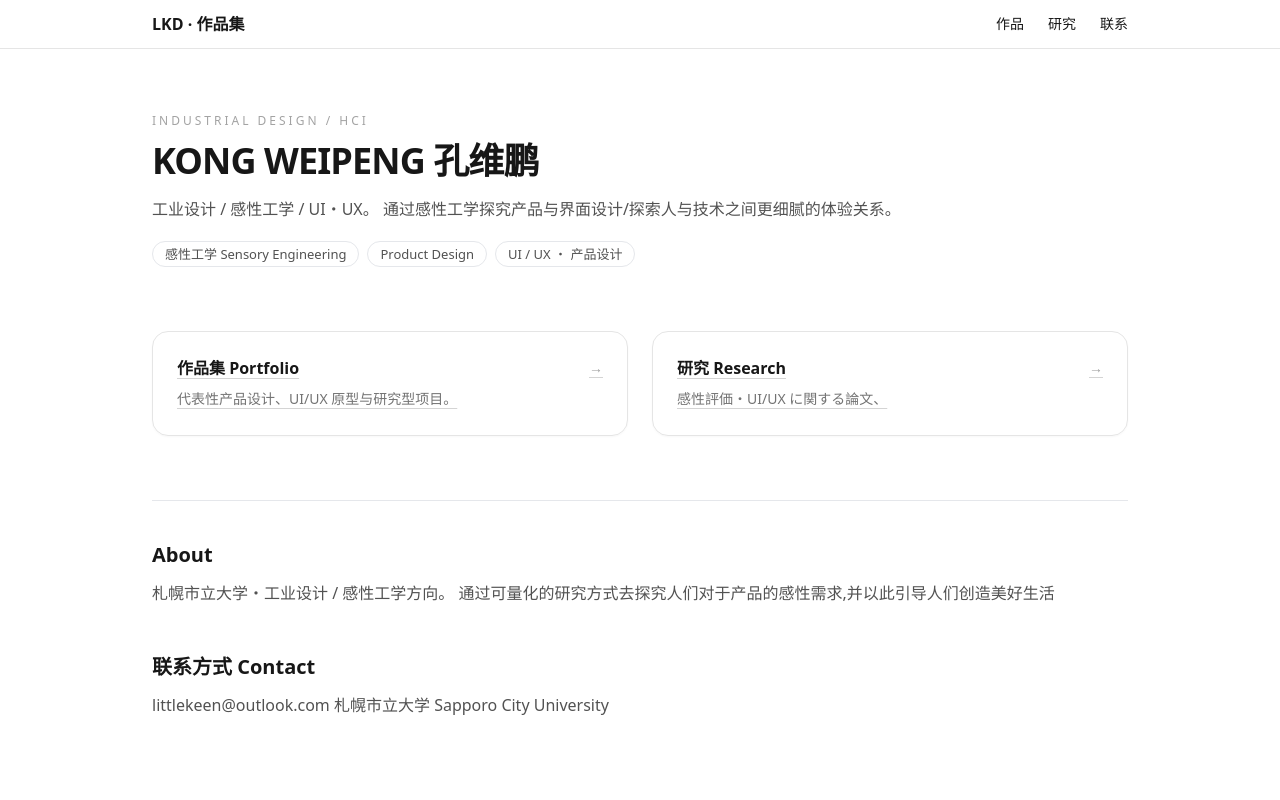
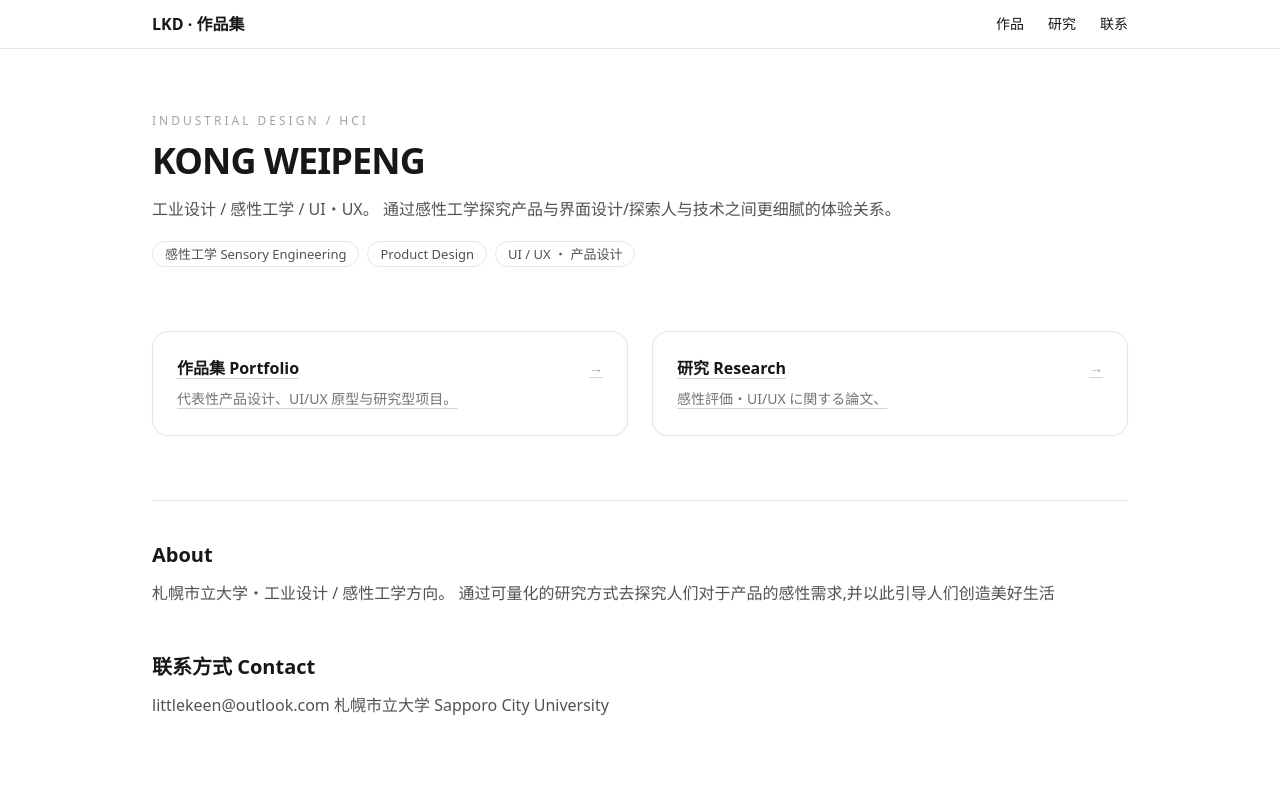
Before and after one commit to big-lk/WEB-test, a Next.js app: page / in a window 1280 px wide. Shown: the top 800 px of the page. Built offline with nearby package versions, Linux system fonts and the light colour scheme.

Commit message:
Update page.tsx

```diff
--- a/app/page.tsx
+++ b/app/page.tsx
@@ -8,7 +8,7 @@ export default function Home() {
         </p>
 
         <h1 className="mt-3 text-3xl md:text-4xl font-semibold tracking-tight">
-          KONG WEIPENG 孔维鹏
+          KONG WEIPENG
         </h1>
 
         <p className="mt-4 text-sm md:text-base text-neutral-600 leading-relaxed">
```
